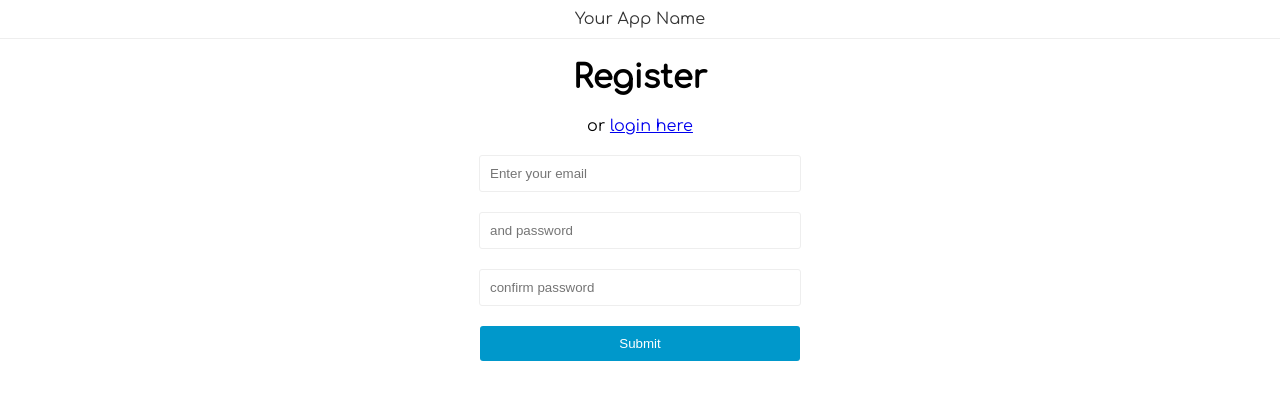
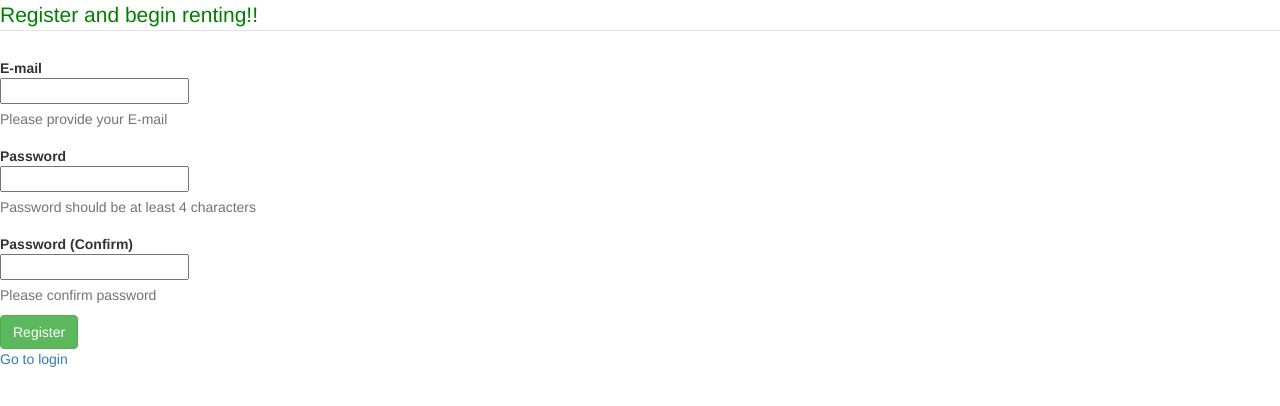
Before and after one commit to sbuvaneish/Rental-Marketplace, a PHP site: page /register.php in a window 1280 px wide. Shown: the top 406 px of the page. Run offline with PHP 8.4, Linux system fonts and the light colour scheme; data that the repository does not hold is empty; some libraries are stand-ins or nearby versions.

Commit message:
Login and register service

```diff
--- a/database.php
+++ b/database.php
@@ -1,11 +1,15 @@
 <?php
-$server = 'us-cdbr-iron-east-02.cleardb.net';
-$username = 'b7e32c44881d1e';
-$password = '5550f55b';
-$database = 'heroku_2f6114e386eb6eb';
+// $server = 'us-cdbr-iron-east-02.cleardb.net';
+// $username = 'b7e32c44881d1e';
+// $password = '5550f55b';
+// $database = 'heroku_2f6114e386eb6eb';
+
+$server = 'localhost:3306';
+$username = 'root';
+$database = 'marketplace';
 
 try{
-	$conn = new PDO("mysql:host=$server;dbname=$database;", $username, $password);
+	$conn = new PDO("mysql:host=$server;dbname=$database;", $username);
 } catch(PDOException $e){
 	die( "Connection failed: " . $e->getMessage());
 }
--- a/index.php
+++ b/index.php
@@ -1,6 +1,8 @@
 <?php
 
 session_start();
+$_SESSION = array();
+session_destroy();
 
 require 'database.php';
 
--- a/register.php
+++ b/register.php
@@ -1,28 +1,34 @@
 <?php
-
-session_start();
-
-if( isset($_SESSION['user_id']) ){
-	header("Location: /");
-}
 
 require 'database.php';
 
 $message = '';
 
-if(!empty($_POST['email']) && !empty($_POST['password'])):
+if(!empty($_POST['email'])):
 
 	if (!filter_var($_POST['email'], FILTER_VALIDATE_EMAIL)) {
-		$message = "Invalid email format";
+		$message = "Invalid email";
 	}
-	else if(strcmp($_POST['password'], $_POST['confirm_password']) != 0) {
+	else if(strlen($_POST['password']) < 4) {
+		$message = "Password must be atleast 4 characters long";
+	}
+	else if(strcmp($_POST['password'], $_POST['password_confirm']) != 0) {
 		$message = "Passwords do not match";
 	}
 	else {
 
+		//check if the user is already registered
+		$check_query = "SELECT * FROM users where username = :email";
+		$records = $conn->prepare($check_query);
+		$records->bindParam(':email', $_POST['email']);
+		$records->execute();
+		$results = $records->fetchAll(PDO::FETCH_ASSOC);
+
+		if(count($results) == 0)
+		{
 			// Enter the new user in the database
-		$sql = "INSERT INTO users (username, password) VALUES (:email, :password)";
-		$stmt = $conn->prepare($sql);
+			$insert_query = "INSERT INTO users (username, password) VALUES (:email, :password)";
+			$stmt = $conn->prepare($insert_query);
 
 			$stmt->bindParam(':email', $_POST['email']);
 			$stmt->bindParam(':password', password_hash($_POST['password'], PASSWORD_BCRYPT));
@@ -32,6 +38,12 @@ if(!empty($_POST['email']) && !empty($_POST['password'])):
 			else:
 				$message = 'Sorry there must have been an issue creating your account';
 			endif;
+		}
+		else
+		{
+			$message = 'User already exists';
+		}
+
 
 	}
 
@@ -39,34 +51,65 @@ endif;
 
 ?>
 
-<!DOCTYPE html>
-<html>
-<head>
-	<title>Register Below</title>
-	<link rel="stylesheet" type="text/css" href="assets/css/style.css">
-	<link href='http://fonts.googleapis.com/css?family=Comfortaa' rel='stylesheet' type='text/css'>
-</head>
-<body>
+<link href="//netdna.bootstrapcdn.com/twitter-bootstrap/2.3.2/css/bootstrap-combined.min.css" rel="stylesheet" id="bootstrap-css">
+<script src="//netdna.bootstrapcdn.com/twitter-bootstrap/2.3.2/js/bootstrap.min.js"></script>
+<script src="//code.jquery.com/jquery-1.11.1.min.js"></script>
+<!------ Include the above in your HEAD tag ---------->
 
-	<div class="header">
-		<a href="/">Your App Name</a>
+<body background="">
+	<form class="form-horizontal" action='' method="POST">
+	  <fieldset>
+	    <div id="legend">
+	      <legend class="" style="color:green">Register and begin renting!!</legend>
 	    </div>
 
-	<?php if(!empty($message)): ?>
-		<p><?= $message ?></p>
-	<?php endif; ?>
+	    <div>
+	    	<p style="color:blue">
+	    		 <?= $message ?>
+	    	</p>
+	    </div>
 
-	<h1>Register</h1>
-	<span>or <a href="login.php">login here</a></span>
+	    <div class="control-group">
+	      <!-- E-mail -->
+	      <label class="control-label" for="email">E-mail</label>
+	      <div class="controls">
+	        <input type="text" id="email" name="email" placeholder="" class="input-xlarge" value=<?= $_POST['email'] ?>>
+	        <p class="help-block">Please provide your E-mail</p>
+	      </div>
+	    </div>
 
-	<form action="register.php" method="POST">
+	    <div class="control-group">
+	      <!-- Password-->
+	      <label class="control-label" for="password">Password</label>
+	      <div class="controls">
+	        <input type="password" id="password" name="password" placeholder="" class="input-xlarge">
+	        <p class="help-block">Password should be at least 4 characters</p>
+	      </div>
+	    </div>
 
-		<input type="text" placeholder="Enter your email" name="email">
-		<input type="password" placeholder="and password" name="password">
-		<input type="password" placeholder="confirm password" name="confirm_password">
-		<input type="submit">
+	    <div class="control-group">
+	      <!-- Password -->
+	      <label class="control-label"  for="password_confirm">Password (Confirm)</label>
+	      <div class="controls">
+	        <input type="password" id="password_confirm" name="password_confirm" placeholder="" class="input-xlarge">
+	        <p class="help-block">Please confirm password</p>
+	      </div>
+	    </div>
 
+	    <div class="control-group">
+	      <!-- Button -->
+	      <div class="controls">
+	        <button class="btn btn-success">Register</button>
+	      </div>
+	    </div>
+
+
+	    <div class="control-group">
+	    	<div class="controls">
+	    		<a href="login.php">Go to login</a>
+	    	</div>
+	    </div>
+
+	  </fieldset>
 	</form>
-
 </body>
-</html>
```
Also changed, not shown: login.php (+56 -36 lines). Lines whose indentation alone changed are shown as unchanged.
